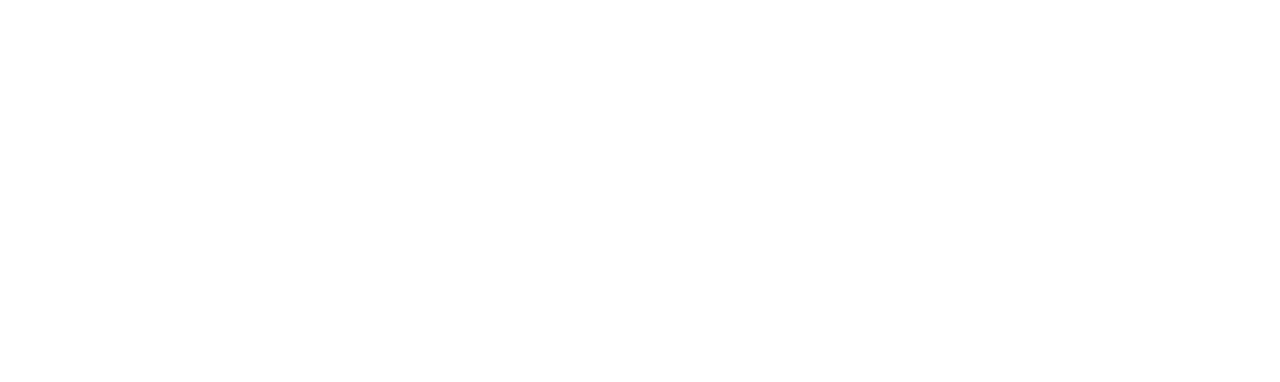
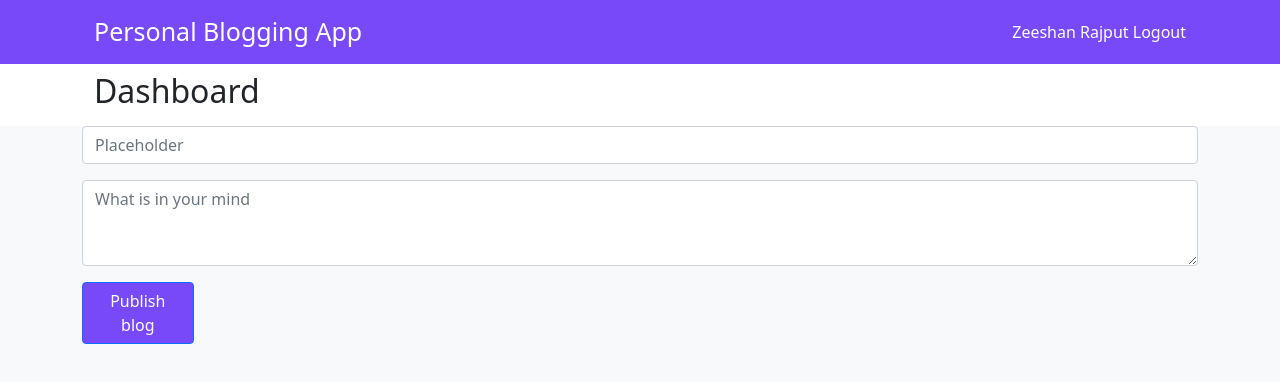
Before and after one commit to zeeshanaslam342/mini-hackathon, a plain HTML site: page dashboard.html in a window 1280 px wide. Drawn offline with nearby package versions, Linux system fonts and the light colour scheme.

Commit message:
post form in dashboard file

```diff
--- a/css/style.css
+++ b/css/style.css
@@ -46,11 +46,12 @@
     width: 350px;
 }
 
-.btn{
+.btn-signup{
     margin: 13px auto;
     width: 100%;
     background-color: #7749F8;
 }
+
 
 
 
@@ -67,3 +68,16 @@
     align-items: center;
     margin-top: 50px;
 }
+
+
+/* Dashboard Css */
+
+.btn-post{
+    width: 10%;
+    background-color: #7749F8;
+}
+
+.create-post-box {
+    height: 100vh;
+    background-color: #F8F9FA;
+}
--- a/dashboard.html
+++ b/dashboard.html
@@ -9,6 +9,44 @@
     <link rel="stylesheet" href="./css/style.css">
 </head>
 <body>
+    <header>
+        <div class="logo">
+            <div class="container">
+                <nav class="navbar">
+                    <div class="container-fluid">
+                        <a class="navbar-brand text-color logo-text" href="#">Personal Blogging App</a>
+                        <div>
+                            <a href="./login.html" class="login text-color">Zeeshan Rajput</a>
+                            <a href="./login.html" class="login text-color">Logout</a>
+                        </div>
+                    </div>
+                </nav>
+            </div>
+        </div>
+        <div class="pageheader">
+            <div class="container">
+                <nav class="navbar">
+                    <div class="container-fluid">
+                      <h2>Dashboard</h2>
+                    </div>
+                  </nav>
+            </div>
+        </div>
+    </header>
+    <div class="create-post-box">
+        <div class="container">
+            <div class="mb-3">
+                <input type="email" class="form-control" id="exampleFormControlInput1" placeholder="Placeholder">
+            </div>
+            <div class="mb-3">
+                <textarea class="form-control" id="exampleFormControlTextarea1" rows="3" placeholder="What is in your mind"></textarea>
+            </div>
+            <div class="post-btn">
+                <button type="button" class="btn btn-primary btn-post">Publish blog</button>
+            </div>
+        </div>
+    </div>
+
 
 </body>
 </html>
```
Also changed, not shown: index.html (+1 -36 lines).
